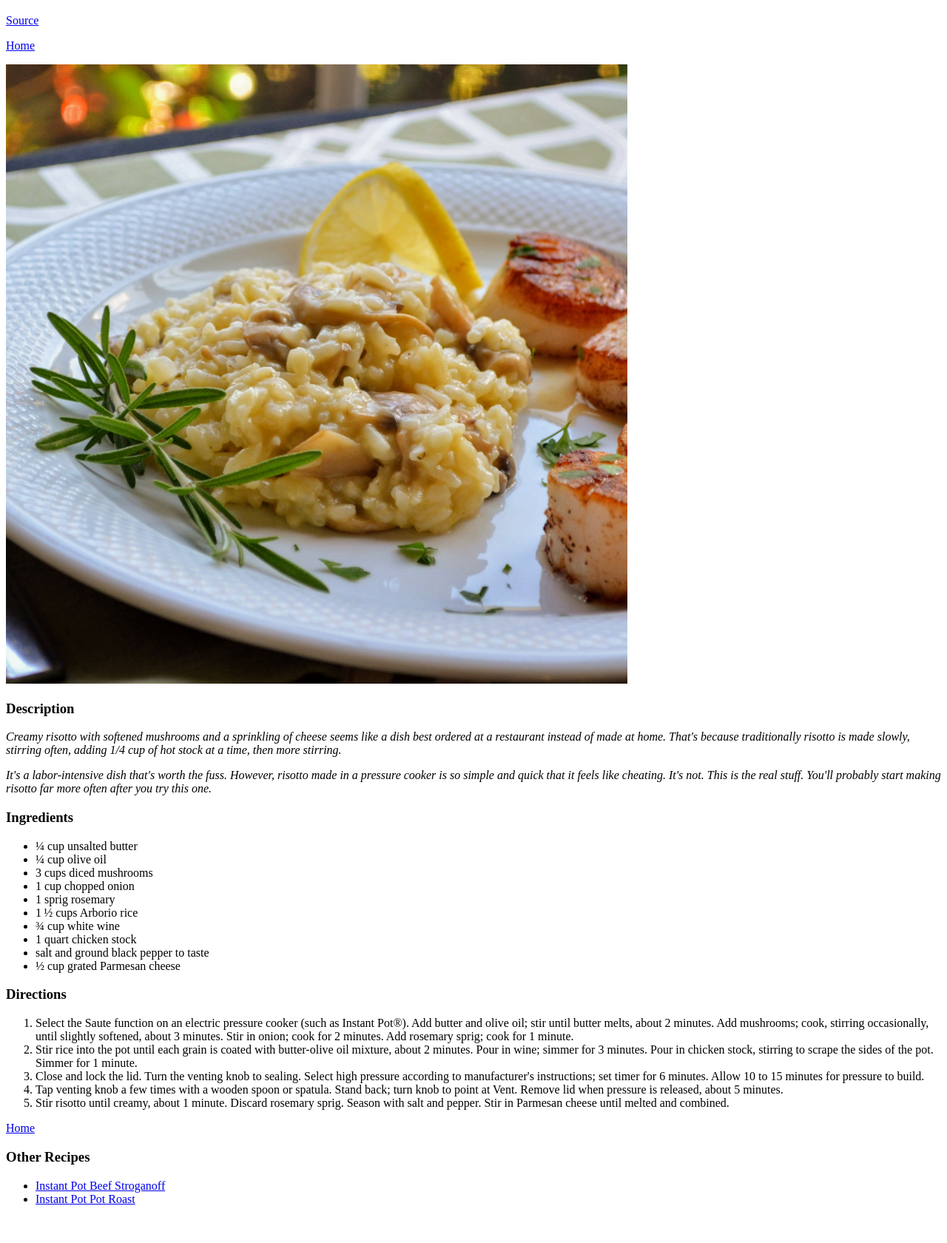
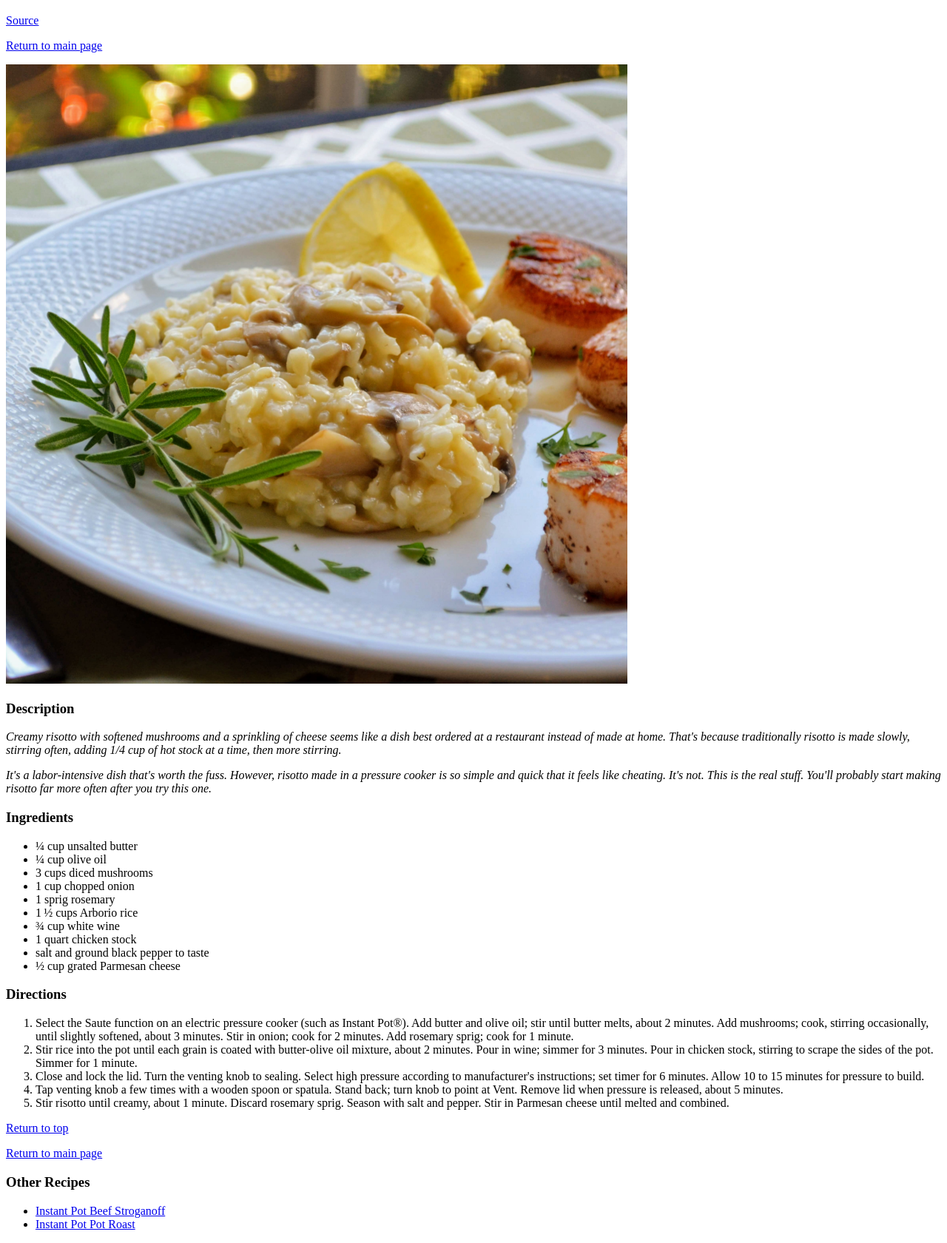
Before and after one commit to austinwlee26/odin-recipes, a plain HTML site: page recipes/ip-mushroom-risotto.html in a window 1280 px wide. Shown: the part 61-1741 px from the top of the page at 74% size. Before the commit the page ends 1707 px from the top, so only its background shows below. Drawn offline with Linux system fonts and the light colour scheme.

Commit message:
added navigation links

```diff
--- a/recipes/ip-mushroom-risotto.html
+++ b/recipes/ip-mushroom-risotto.html
@@ -10,7 +10,7 @@
     <H1>Instant Pot Mushroom Risotto</H1>
     <a href="https://www.allrecipes.com/recipe/259455/instant-pot-mushroom-risotto/">Source</a>
     <p></p>
-    <a href="../index.html">Home</a>
+    <a href="../index.html">Return to main page</a>
     <p><img src="../img/ip-mushroom-risotto.png" alt="Picture of Instant Pot Mushroom Risotto"></p>
     <H3>Description</H3>
     <p><em>Creamy risotto with softened mushrooms and a sprinkling of cheese seems like a dish
@@ -58,7 +58,9 @@
             Season with salt and pepper. Stir in Parmesan cheese until melted and combined.
         </li>
     </ol>
-    <a href="../index.html">Home</a>
+    <a href="./ip-mushroom-risotto.html">Return to top</a>
+    <p></p>
+    <a href="../index.html">Return to main page</a>
     <H3>Other Recipes</H3>
     <ul>
         <li><a href="./ip-beef-stroganoff.html">Instant Pot Beef Stroganoff</a></li>
```
Also changed, not shown: recipes/ip-beef-stroganoff.html (+4 -2 lines), recipes/ip-pot-roast.html (+4 -2 lines).
